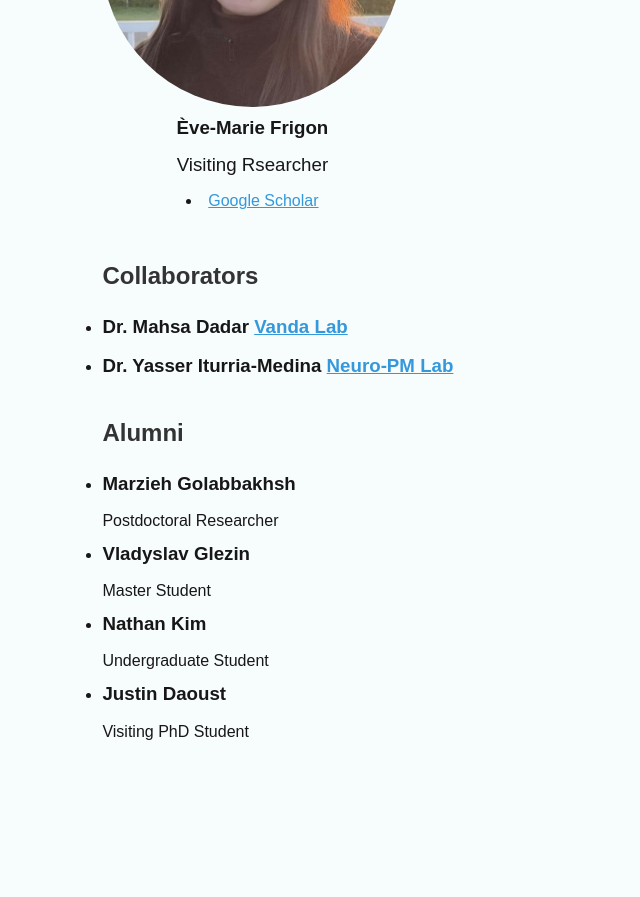
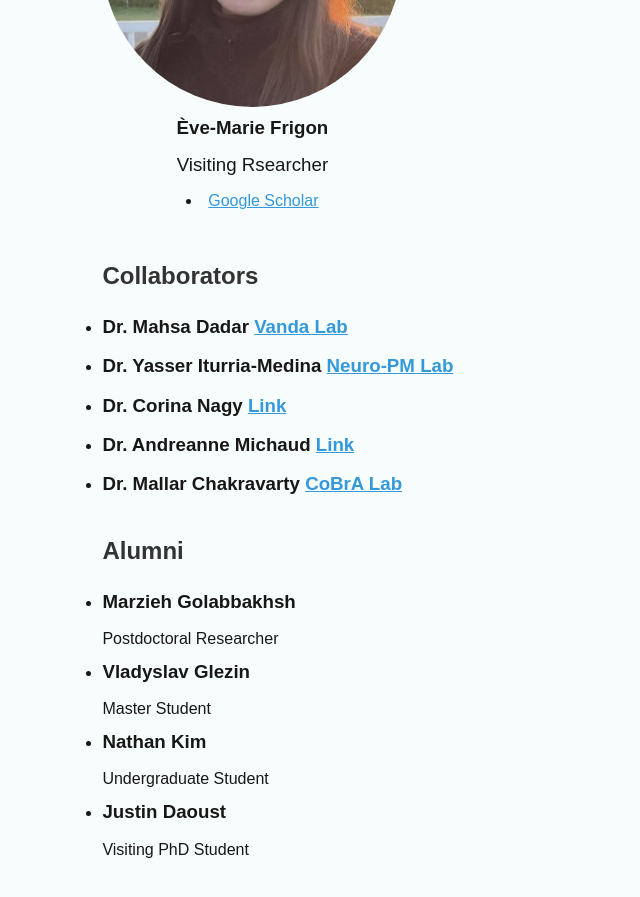
Before and after one commit to AgingLab/AgingLab.github.io, a Jekyll site: the page team.html, which Jekyll copies as it is, in a window 1280 px wide and 900 px high, scrolled down 2243 px. Shown: the top 897 px of the window, without its empty margins (0-640 px from the left). Built offline with Jekyll 4.4.1, drawn with Linux system fonts in a browser that asks for light colours; before the commit the page ends 3025 px from its top, so only the background shows below that.

Commit message:
collaborators

```diff
--- a/team.html
+++ b/team.html
@@ -107,16 +107,37 @@
   <section class="team-category">
     <h2 style="text-align: left;">Collaborators</h2>
     <ul>
+
       <li>
         <h3 style="text-align: left;">Dr. Mahsa Dadar
           <a href="https://vandalab.github.io/" target="_blank">Vanda Lab</a>
         </h3>
       </li>
+
       <li>
         <h3 style="text-align: left;">Dr. Yasser Iturria-Medina
           <a href="https://www.neuropm-lab.com/" target="_blank">Neuro-PM Lab</a>
         </h3>
       </li>
+
+      <li>
+        <h3 style="text-align: left;">Dr. Corina Nagy
+          <a href="https://douglas.research.mcgill.ca/corina-nagy/" target="_blank">Link</a>
+        </h3>
+      </li>
+
+      <li>
+        <h3 style="text-align: left;">Dr. Andreanne Michaud
+          <a href="https://scholar.google.ca/citations?user=BJoTQ50AAAAJ&hl=en&oi=ao" target="_blank">Link</a>
+        </h3>
+      </li>
+
+      <li>
+        <h3 style="text-align: left;">Dr. Mallar Chakravarty
+          <a href="https://www.cobralab.ca/" target="_blank">CoBrA Lab</a>
+        </h3>
+      </li>
+
     </ul>
   </section>
 
```
Lines whose indentation alone changed are shown as unchanged.
